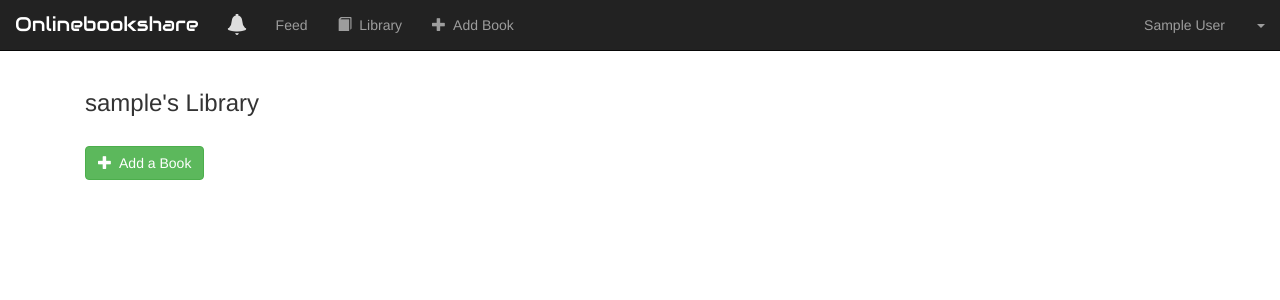
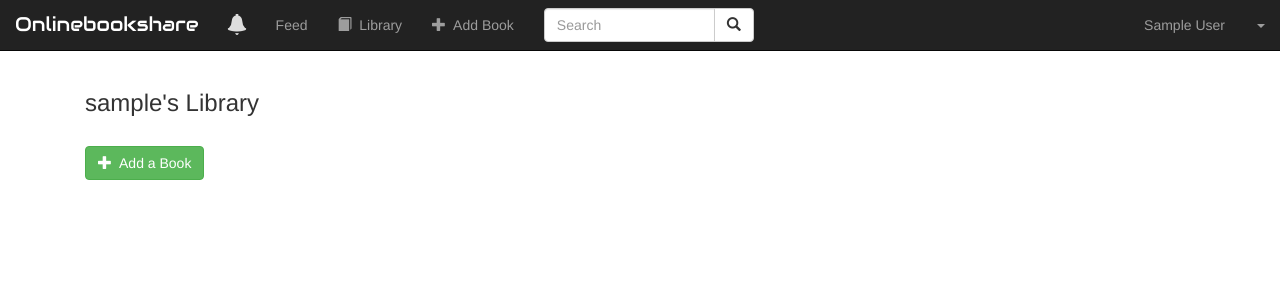
Before and after one commit to SamsadSajid/onlinebookshare, a Django app: page /mylibrary/ in a window 1280 px wide. Shown: the top 300 px of the page. Run offline with Django 3.2, Linux system fonts and the light colour scheme; the visitor is signed in with stand-in values (Sample User, id 1); data that the repository does not hold is empty; some libraries are stand-ins or nearby versions.

Commit message:
Search has been added.

```diff
--- a/authentication/templates/authentication/signup.html
+++ b/authentication/templates/authentication/signup.html
@@ -7,7 +7,7 @@
 {% endblock head %}
 
 {% block body %}
-  <h1 class="logo"><a href="{% url 'home' %}">Bootcamp</a></h1>
+  <h1 class="logo"><a href="{% url 'home' %}">Onlinebookshare</a></h1>
   <div class="signup">
     <h2>{% trans 'Sign up for Onlinebookshare' %}</h2>
     <form action="{% url 'signup' %}" method="post" role="form">
--- a/core/templates/core/cover.html
+++ b/core/templates/core/cover.html
@@ -36,7 +36,7 @@
           {% endfor %}
         </div>
         <div class="form-group">
-          <button type="submit" class="btn btn-default">{% trans 'Log in' %}</button>
+          <button type="submit" class="btn btn-primary btn-lg">{% trans 'Log in' %}</button>
           <a href="{% url 'signup' %}" class="btn btn-link">{% trans 'Sign up for Onlinebookshare' %}</a>
         </div>
       </form>
--- a/mylibrary/models.py
+++ b/mylibrary/models.py
@@ -15,6 +15,7 @@ class BookList(models.Model):
     logo = models.FileField(upload_to='media/')
     isFavorite = models.BooleanField(default=False)
     owner = models.CharField(max_length=100)
+    date = models.DateTimeField(auto_now_add=True)
 
     def __str__(self):
         return self.book_title
--- a/mylibrary/urls.py
+++ b/mylibrary/urls.py
@@ -9,4 +9,5 @@ urlpatterns = [
     url(r'^(?P<book_id>[0-9]+)/detail/$', views.detail, name='detail'),
     url(r'^(?P<book_id>[0-9]+)/favorite_book/$', views.favorite_book, name='favorite_book'),
     url(r'^(?P<book_id>[0-9]+)/delete_book/$', views.delete_book, name='delete_book'),
+    url(r'^(\d+)/$', views.detail, name='detail'),
 ]
--- a/onlinebookshare/settings.py
+++ b/onlinebookshare/settings.py
@@ -49,6 +49,7 @@ INSTALLED_APPS = [
     'feeds.apps.FeedsConfig',
     'activity.apps.ActivityConfig',
     'mylibrary.apps.MylibraryConfig',
+    'search.apps.SearchConfig',
 
 ]
 
--- a/onlinebookshare/urls.py
+++ b/onlinebookshare/urls.py
@@ -22,7 +22,7 @@ from django.contrib.auth import views as auth_views
 
 from activity import views as activities_views
 from authentication import views as bookshare_auth_views
-#from bootcamp.search import views as search_views
+from search import views as search_views
 from core import views as core_views
 
 urlpatterns = [
@@ -47,6 +47,8 @@ urlpatterns = [
     url(r'^notifications/check/$', activities_views.check_notifications,
         name='check_notifications'),
     url(r'^mylibrary/', include('mylibrary.urls')),
+    url(r'^books/', include('mylibrary.urls')),
+    url(r'^search/$', search_views.search, name='search'),
     url(r'^(?P<username>[^/]+)/$', core_views.profile, name='profile'),
     url(r'^i18n/', include('django.conf.urls.i18n', namespace='i18n')),
 ]
--- a/templates/base.html
+++ b/templates/base.html
@@ -51,6 +51,18 @@
                     </a>
                 </li>
               </ul>
+              {% if not hide_search %}
+                <form class="navbar-form navbar-left" role="search" action="{% url 'search' %}">
+                  <div class="input-group" style="width:210px">
+                    <input type="text" class="form-control" name="q" placeholder="Search">
+                    <span class="input-group-btn">
+                      <button type="submit" class="btn btn-default">
+                          <span class="glyphicon glyphicon-search"></span>
+                      </button>
+                    </span>
+                  </div>
+                </form>
+              {% endif %}
               <ul class="nav navbar-nav navbar-right">
                 <li>
                   <a href="{% url 'profile' user.username %}">{{ user.profile.get_screen_name }}
```
